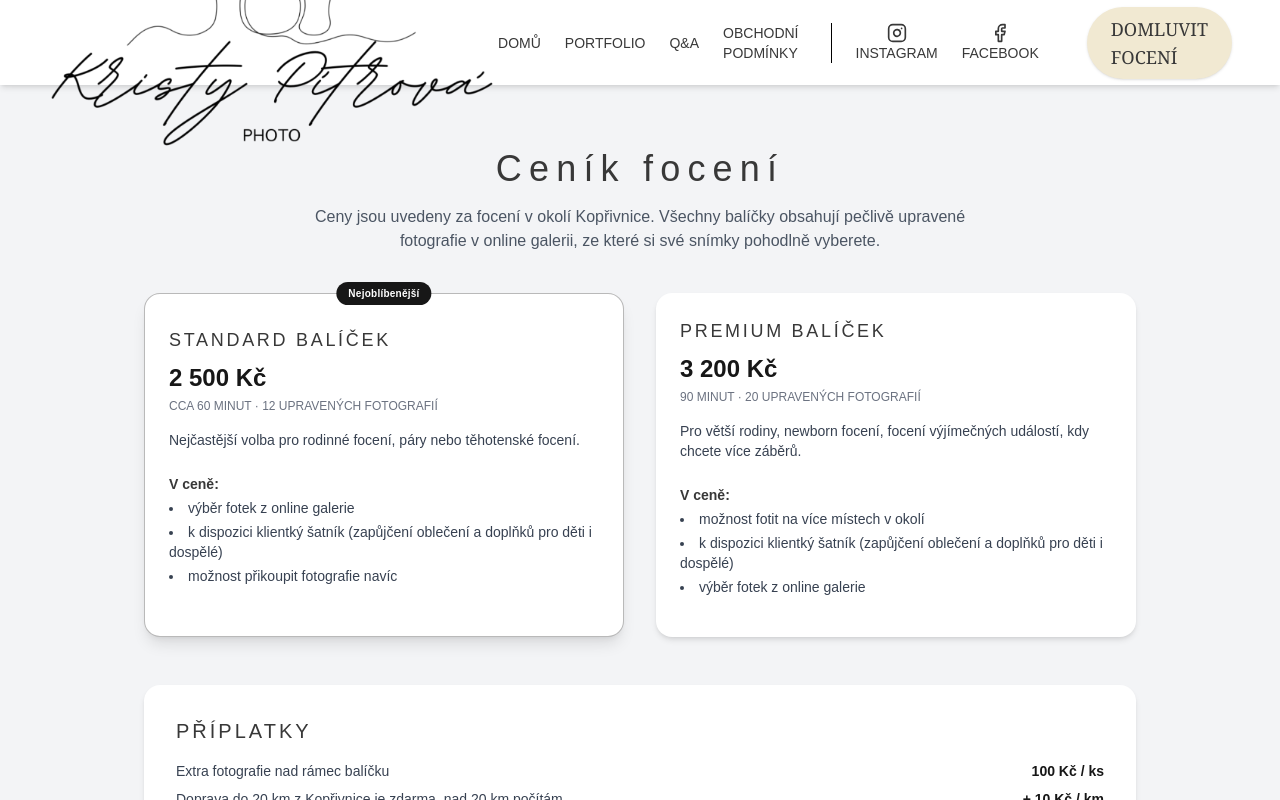
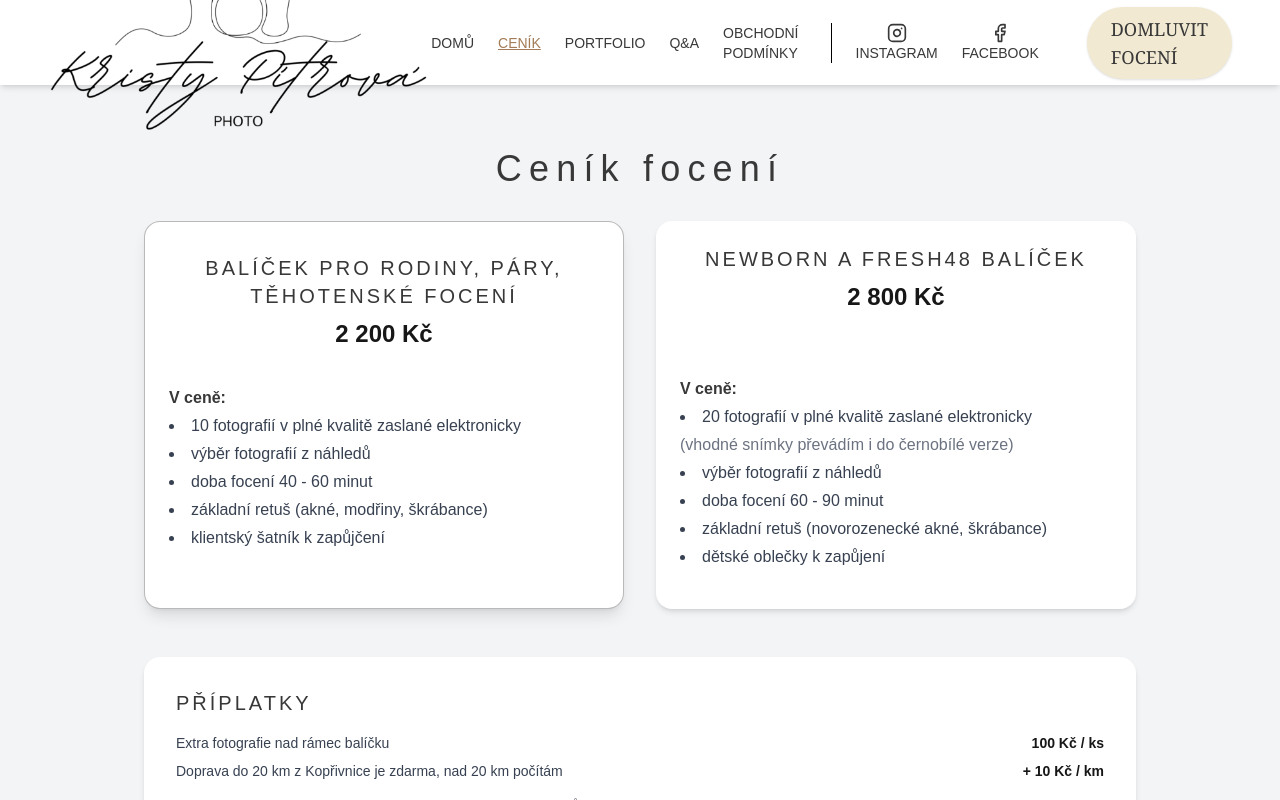
Before and after one commit to StajireK/kristy-photo, a Next.js app: page /cenik in a window 1280 px wide. Built offline with nearby package versions, Linux system fonts and the light colour scheme.

Commit message:
modifed and added back pricing

```diff
--- a/src/app/cenik/page.tsx
+++ b/src/app/cenik/page.tsx
@@ -3,14 +3,9 @@ export default function HomePage() {
         <>
             <section className="bg-gray-100 py-16">
                 <div className="max-w-5xl mx-auto px-4">
-                    <h1 className="text-3xl md:text-4xl font-alumni tracking-[0.2em] text-center mb-4">
+                    <h1 className="text-3xl md:text-4xl font-alumni tracking-[0.2em] text-center mb-8">
                         Ceník focení
                     </h1>
-                    <p className="text-center text-gray-600 max-w-2xl mx-auto mb-10 text-sm md:text-base">
-                        Ceny jsou uvedeny za focení v okolí Kopřivnice. Všechny balíčky obsahují
-                        pečlivě upravené fotografie v online galerii, ze které si své snímky
-                        pohodlně vyberete.
-                    </p>
 
                     {/* 3 balíčky */}
                     <div className="grid gap-8 md:grid-cols-2">
@@ -48,31 +43,22 @@ export default function HomePage() {
 
                         {/* STANDARD – zvýrazněný */}
                         <div className="bg-white rounded-2xl shadow-lg p-6 border border-primary/30 relative flex flex-col">
-                            <div className="absolute -top-3 left-1/2 -translate-x-1/2 bg-primary text-white text-[10px] font-semibold px-3 py-1 rounded-full tracking-wide">
-                                Nejoblíbenější
-                            </div>
 
-                            <h2 className="mt-2 text-lg font-alumni uppercase tracking-[0.15em] mb-2">
-                                STANDARD balíček
+                            <h2 className="mt-2 text-xl font-alumni uppercase tracking-[0.15em] mb-2 text-center">
+                                BALÍČEK PRO RODINY, PÁRY, TĚHOTENSKÉ FOCENÍ
                             </h2>
-                            <p className="text-2xl font-semibold text-primary mb-1">
-                                2 500 Kč
-                            </p>
-                            <p className="text-xs uppercase text-gray-500 mb-4">
-                                cca 60 minut · 12 upravených fotografií
+                            <p className="text-2xl font-semibold text-primary mb-1 text-center">
+                                2 200 Kč
                             </p>
 
-                            <p className="text-sm text-gray-700 mb-4">
-                                Nejčastější volba pro rodinné focení, páry nebo těhotenské
-                                focení.
-                            </p>
-
-                            <div className="mt-2">
-                                <h3 className="text-sm font-semibold mb-1">V ceně:</h3>
-                                <ul className="text-sm text-gray-700 space-y-1 list-disc list-inside">
-                                    <li>výběr fotek z online galerie</li>
-                                    <li>k dispozici klientký šatník (zapůjčení oblečení a doplňků pro děti i dospělé)</li>
-                                    <li>možnost přikoupit fotografie navíc</li>
+                            <div className="mt-8">
+                                <h3 className="text-md font-semibold mb-1">V ceně:</h3>
+                                <ul className="text-md text-gray-700 space-y-1 list-disc list-inside">
+                                    <li>10 fotografií v plné kvalitě zaslané elektronicky</li>
+                                    <li>výběr fotografií z náhledů</li>
+                                    <li>doba focení 40 - 60 minut</li>
+                                    <li>základní retuš (akné, modřiny, škrábance)</li>
+                                    <li>klientský šatník k zapůjčení</li>
                                 </ul>
                             </div>
 
@@ -83,26 +69,21 @@ export default function HomePage() {
 
                         {/* PREMIUM */}
                         <div className="bg-white rounded-2xl shadow-md p-6 flex flex-col">
-                            <h2 className="text-lg font-alumni uppercase tracking-[0.15em] mb-2">
-                                PREMIUM balíček
+                            <h2 className="text-xl font-alumni uppercase tracking-[0.15em] mb-2 text-center">
+                                NEWBORN A FRESH48 BALÍČEK
                             </h2>
-                            <p className="text-2xl font-semibold text-primary mb-1">
-                                3 200 Kč
+                            <p className="text-2xl font-semibold text-primary mb-8 text-center">
+                                2 800 Kč
                             </p>
-                            <p className="text-xs uppercase text-gray-500 mb-4">
-                                90 minut · 20 upravených fotografií
-                            </p>
-
-                            <p className="text-sm text-gray-700 mb-4">
-                                Pro větší rodiny, newborn focení, focení výjímečných událostí, kdy chcete více záběrů.
-                            </p>
-
-                            <div className="mt-2">
-                                <h3 className="text-sm font-semibold mb-1">V ceně:</h3>
-                                <ul className="text-sm text-gray-700 space-y-1 list-disc list-inside">
-                                    <li>možnost fotit na více místech v okolí</li>
-                                    <li>k dispozici klientký šatník (zapůjčení oblečení a doplňků pro děti i dospělé)</li>
-                                    <li>výběr fotek z online galerie</li>
+                            <div className="mt-8">
+                                <h3 className="text-md font-semibold mb-1">V ceně:</h3>
+                                <ul className="text-md text-gray-700 space-y-1 list-disc list-inside">
+                                    <li>20 fotografií v plné kvalitě zaslané elektronicky</li>
+                                    <p  className="text-md text-gray-500 mb-4">(vhodné snímky převádím i do černobílé verze)</p>
+                                    <li>výběr fotografií z náhledů</li>
+                                    <li>doba focení 60 - 90 minut</li>
+                                    <li>základní retuš (novorozenecké akné, škrábance)</li>
+                                    <li>dětské oblečky k zapůjení</li>
                                 </ul>
                             </div>
 
--- a/src/app/components/Header.tsx
+++ b/src/app/components/Header.tsx
@@ -57,9 +57,9 @@ export default function Header() {
                     <Link href="/" className={navLinkClass("/")}>
                         DOMŮ
                     </Link>
-{/*                    <Link href="/cenik" className={navLinkClass("/cenik")}>
+                    <Link href="/cenik" className={navLinkClass("/cenik")}>
                         CENÍK
-                    </Link>*/}
+                    </Link>
 
                     <Link href="/portfolio" className={navLinkClass("/portfolio")}>
                         PORTFOLIO
@@ -139,14 +139,14 @@ export default function Header() {
                                         </Link>
                                     </DrawerClose>
 
-{/*                                    <DrawerClose asChild>
+                                    <DrawerClose asChild>
                                         <Link
                                             href="/cenik"
                                             className={navLinkMobileClass("/cenik")}
                                         >
                                             CENÍK
                                         </Link>
-                                    </DrawerClose>*/}
+                                    </DrawerClose>
 
                                     <DrawerClose asChild>
                                         <Link
--- a/src/app/podminky/page.tsx
+++ b/src/app/podminky/page.tsx
@@ -37,7 +37,7 @@ export default function TermsPage() {
                     <div className="bg-white p-6 rounded-xl shadow-sm">
                         <h2 className="font-semibold text-lg mb-2">2. Rezervační poplatek</h2>
                         <p className="text-gray-700 leading-relaxed">
-                            U focení je vyžadován rezervační poplatek ve výši 50% z dané částky. Rezervační poplatek slouží k závazné rezervaci termínu.
+                            U focení je vyžadován rezervační poplatek ve výši 1 000 Kč. Rezervační poplatek slouží k závazné rezervaci termínu.
                             Poplatek se nevrací v případě zrušení objednávky klientem a slouží k pokrytí škod způsobených jeho nepřítomností.
                         </p>
                     </div>
@@ -129,7 +129,7 @@ export default function TermsPage() {
                     <div className="bg-white p-6 rounded-xl shadow-sm">
                         <h2 className="font-semibold text-lg mb-2">11. Archivace fotografií</h2>
                         <p className="text-gray-700 leading-relaxed">
-                            Fotograf archivuje fotografie max. 3 měsíce od jejich pořízení.
+                            Fotograf archivuje výsledné fotografie max. 3 měsíce od jejich pořízení.
                         </p>
                     </div>
 
```
